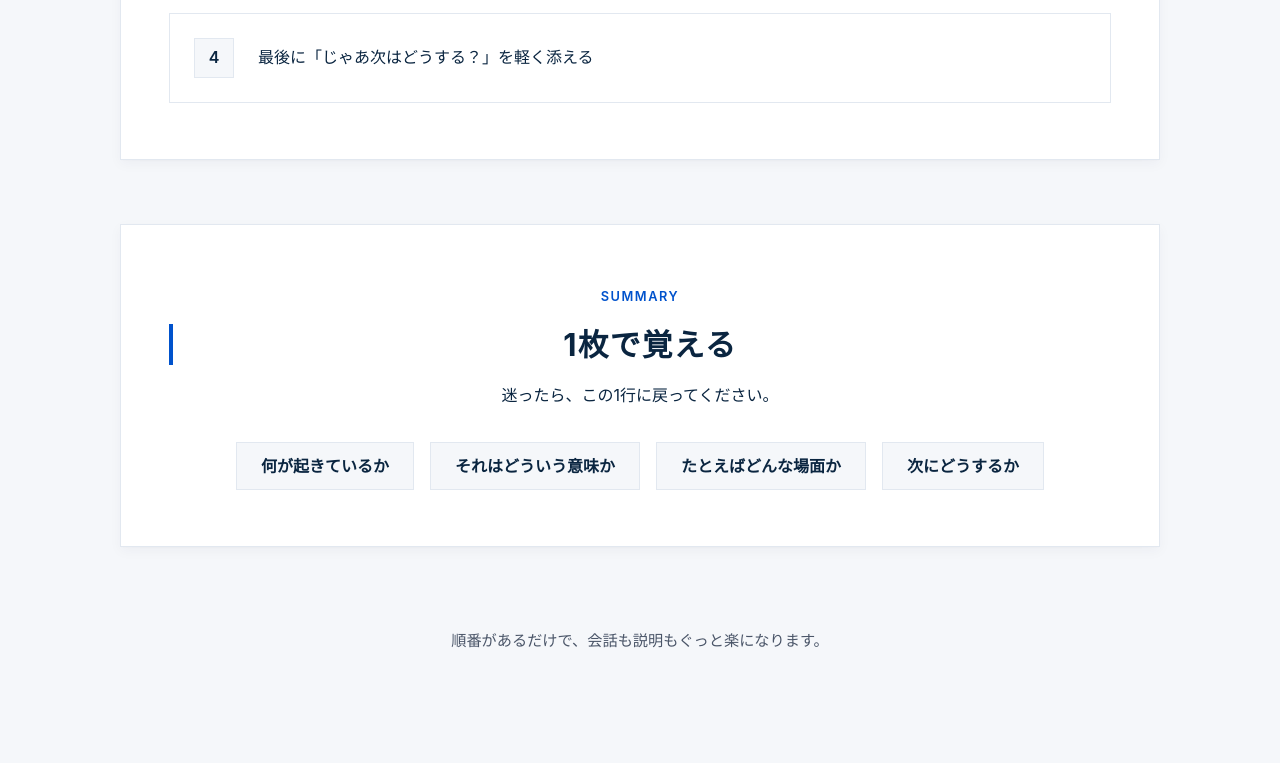
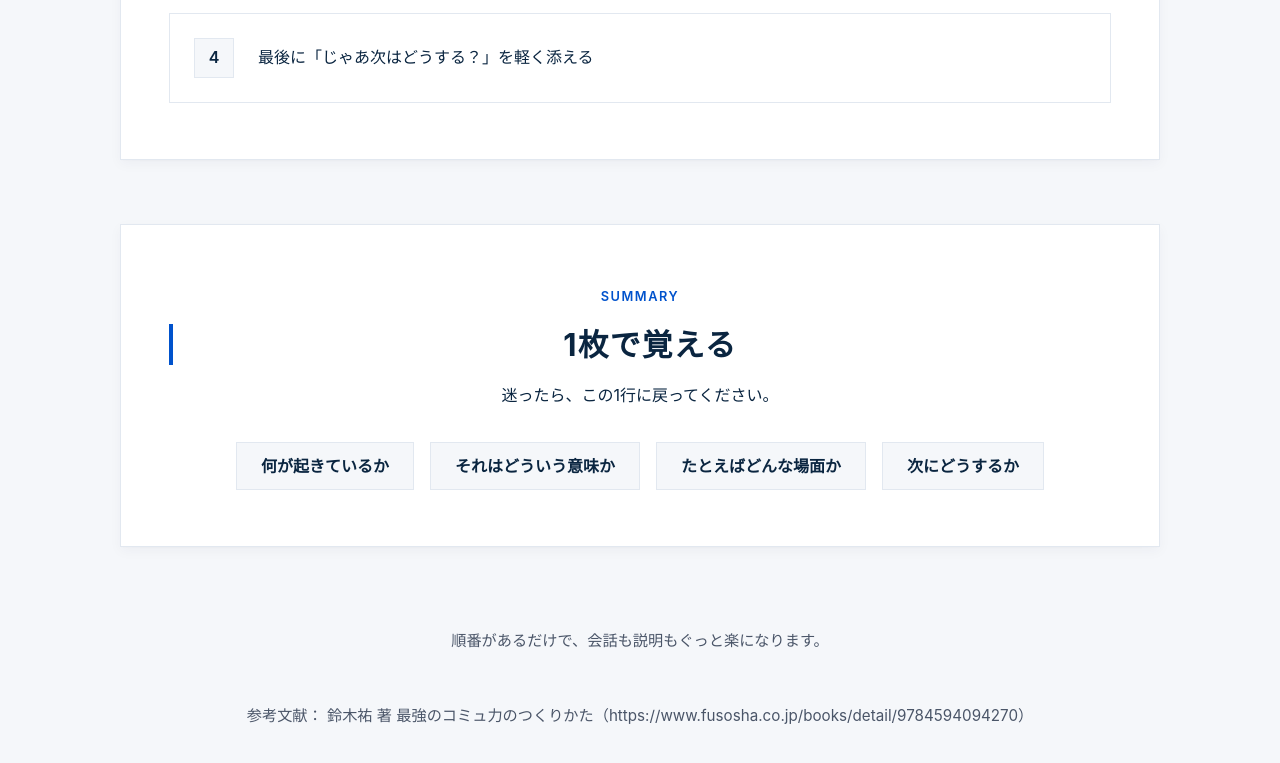
Before and after one commit to AMitsu8/abrahams-structure, a plain HTML site: page index.html in a window 1280 px wide. Shown: the part 9217-9980 px from the top of the page. Drawn offline with Linux system fonts and the light colour scheme.

Commit message:
Add files via upload
Update

```diff
--- a/index.html
+++ b/index.html
@@ -1101,6 +1101,7 @@
     </div>
 
     <p class="footer-note">順番があるだけで、会話も説明もぐっと楽になります。</p>
+    <p class="footer-note">参考文献： 鈴木祐 著 最強のコミュ力のつくりかた（https://www.fusosha.co.jp/books/detail/9784594094270）</p>
   </main>
 </body>
 </html>
```
